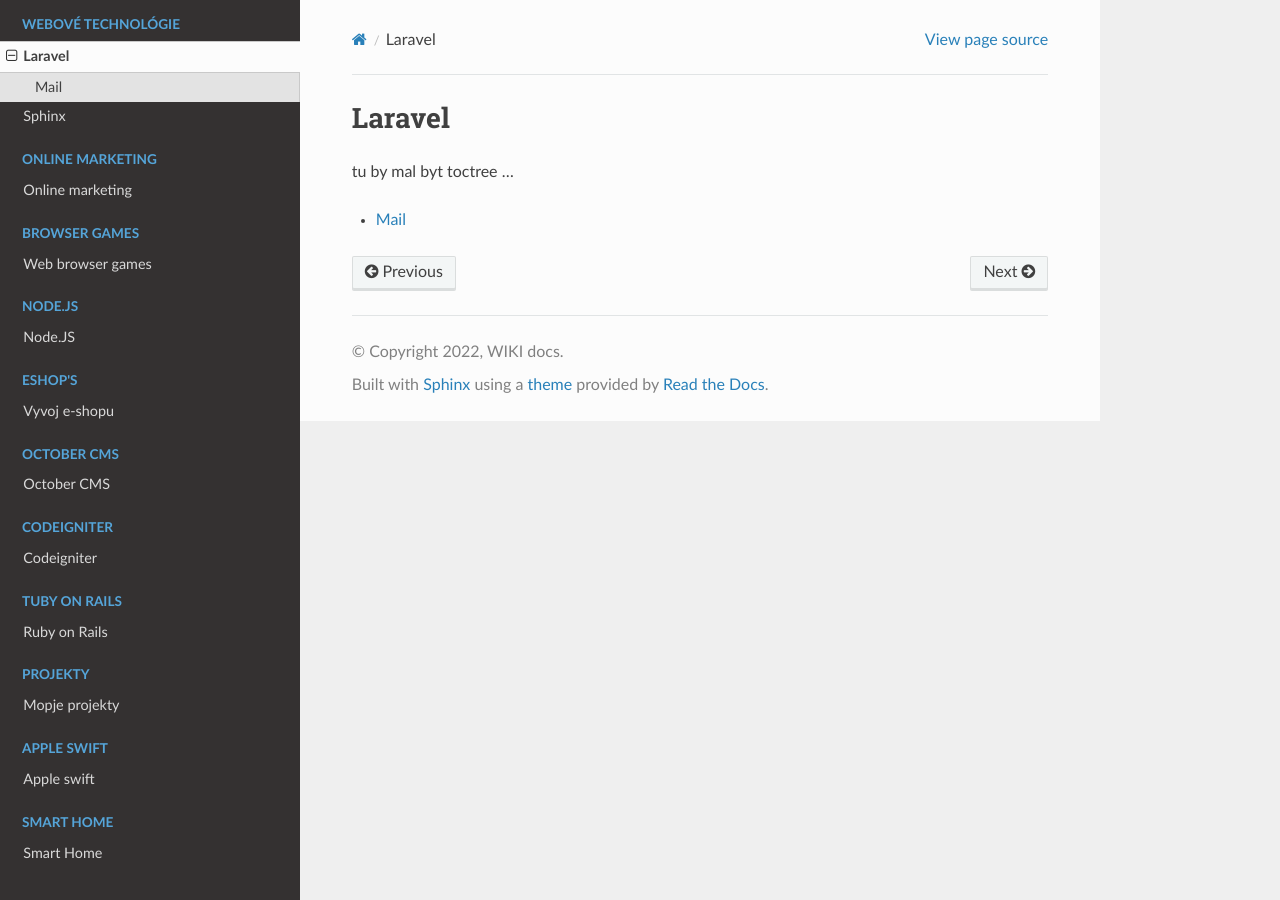
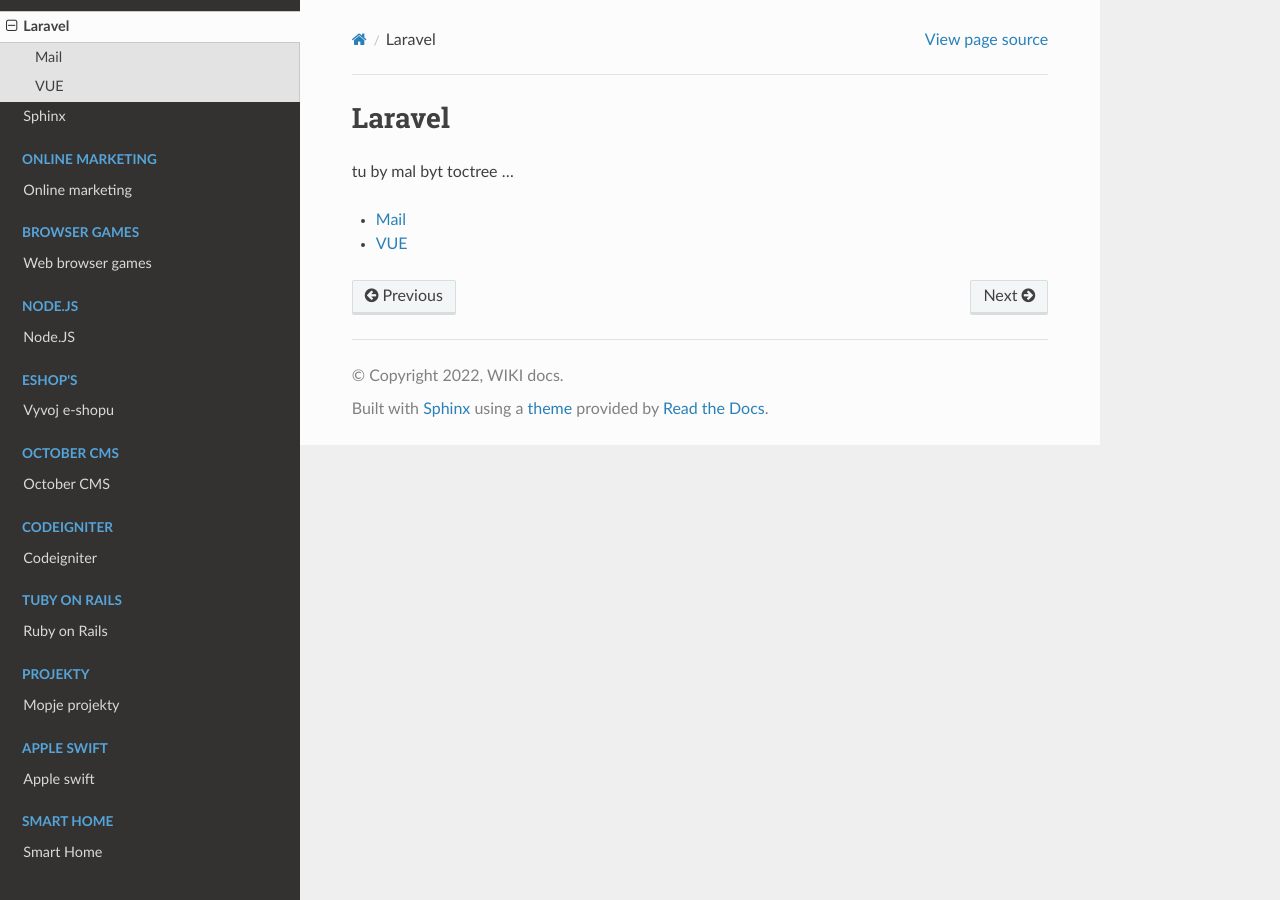
Before and after one commit to Lacike33/RTD_Wiki, a Sphinx documentation site: the page built from docs/source/web/laravel/index.rst, in a window 1280 px wide. Built offline with Sphinx 7.4.7 and the Read the Docs theme 2.0.0, drawn with Linux system fonts in a browser that asks for light colours; pages that are not in the unit, such as notebooks, are missing from menus.

```diff
--- a/docs/source/web/laravel/index.rst
+++ b/docs/source/web/laravel/index.rst
@@ -5,6 +5,6 @@ tu by mal byt toctree ...
 
 .. toctree::
    :maxdepth: 1
-   :glob:
 
-   *
+   mail
+   vue
--- /dev/null
+++ b/docs/source/web/laravel/vue.rst
@@ -0,0 +1,4 @@
+VUE
+===
+
+O vue ...
```
